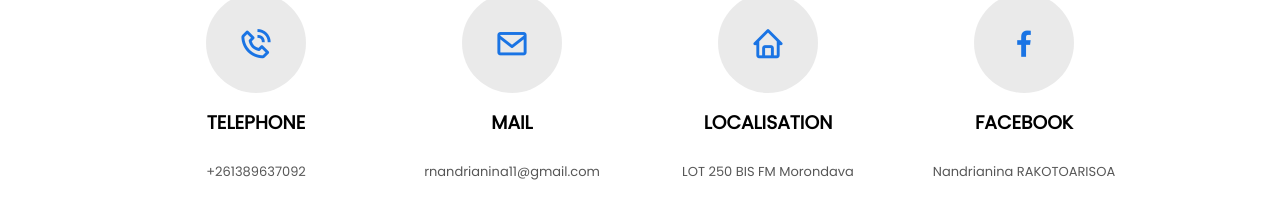
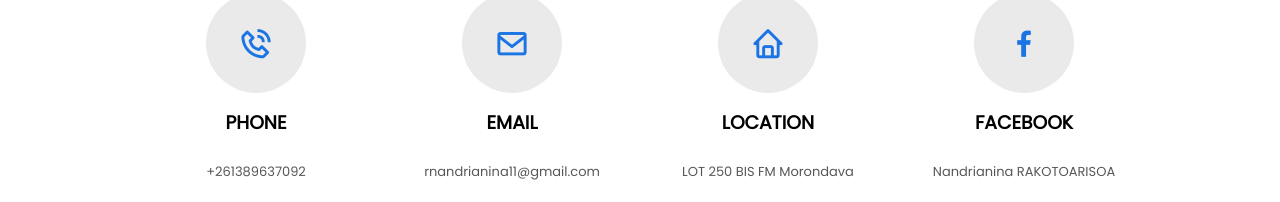
Before and after one commit to NandryRakoto/React_portfolio, a React (Vite) app: page /Contact in a window 1280 px wide. Shown: the part 257-459 px from the top of the page. Built offline with nearby package versions, Linux system fonts and the light colour scheme.

Commit message:
Update Data.js

```diff
--- a/src/components/Data/Data.js
+++ b/src/components/Data/Data.js
@@ -13,7 +13,7 @@ import vscode from "../../Images/Vscode.png"
 export const MenuListData = [
   {
     url: "/",
-    menu: "Accueil",
+    menu: "Home",
   },
   {
     url: "/About",
@@ -21,11 +21,11 @@ export const MenuListData = [
   },
   {
     url: "/Project",
-    menu: "Project",
+    menu: "Projects",
   },
   {
     url: "/Competence",
-    menu: "Competence",
+    menu: "Skills",
   },
   {
     url: "/Contact",
@@ -88,17 +88,17 @@ export const ProjectData = [
 export const ContactData = [
   {
     icones: "bx bx-phone-call",
-    titre : "TELEPHONE",
+    titre : "PHONE",
     text: "+261389637092",
   },
   {
     icones: "bx bx-envelope",
-    titre : "MAIL",
+    titre : "EMAIL",
     text: "rnandrianina11@gmail.com",
   },
   {
     icones: "bx bx-home",
-    titre : "LOCALISATION",
+    titre : "LOCATION",
     text: "LOT 250 BIS FM Morondava",
   },
   {
```
